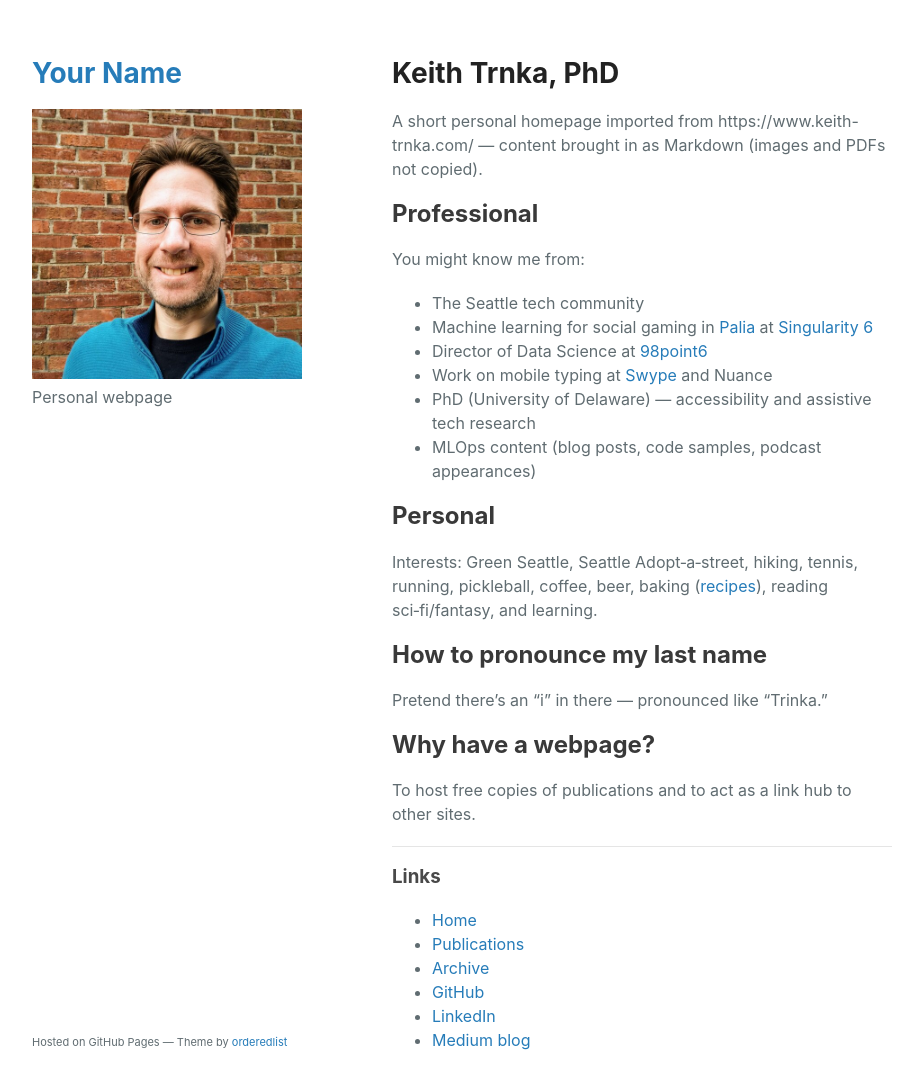
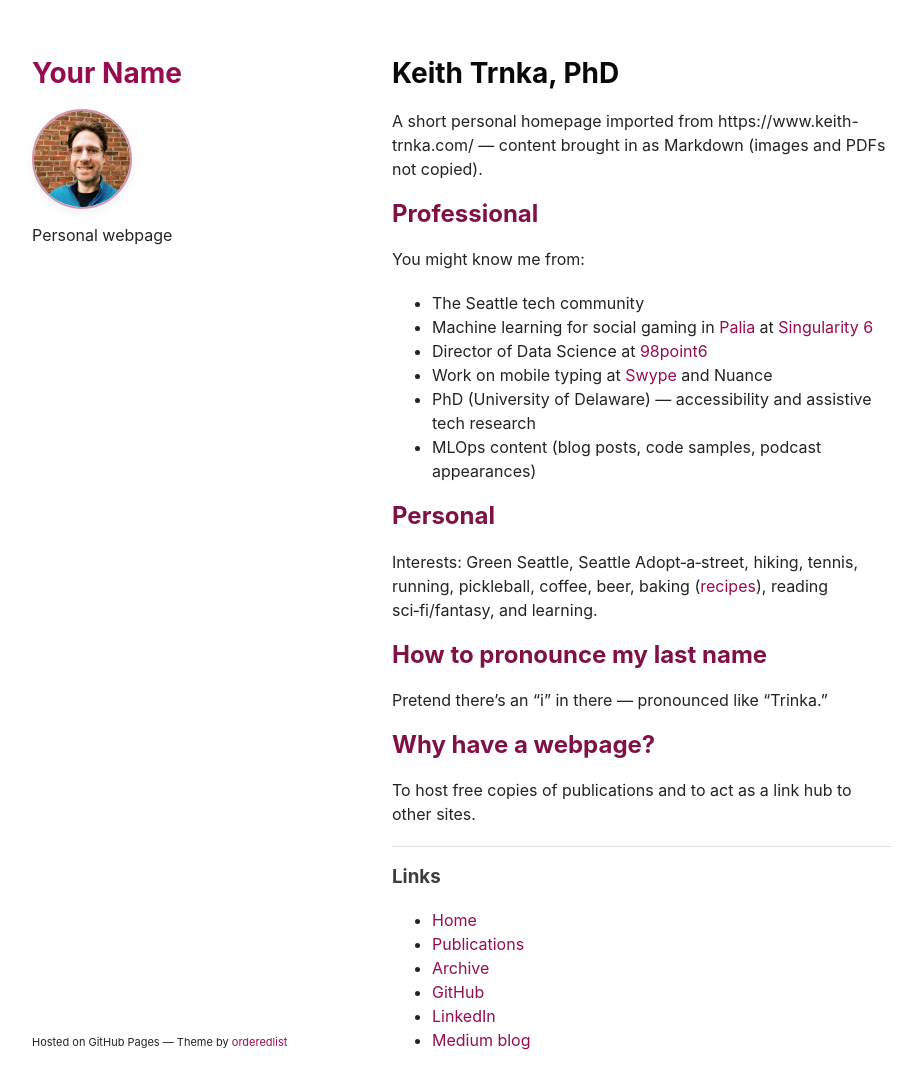
Before and after one commit to ktrnka/webpage, a Jekyll site: the page built from webpage/index.md, in a window 1280 px wide and 1122 px high. Shown: the top 1089 px of the window, without its empty margins (178-1101 px from the left). Built offline with Jekyll 4.4.1, drawn with Linux system fonts in a browser that asks for light colours.

Commit message:
style: apply site color palette + logo styling (palette from screenshot)

```diff
--- a/webpage/_sass/minimal-custom.scss
+++ b/webpage/_sass/minimal-custom.scss
@@ -1,3 +1,36 @@
+/* Color system derived from screenshot palette */
+:root {
+  --bg:            #ffffff;
+  --surface:       #f8f7f8;
+  --surface-2:     #f4eff1;
+
+  --text:          #090909;
+  --text-2:        #232323;
+  --text-3:        #3e3e3e;
+
+  --muted:         #7f7f7f;
+  --muted-2:       #8b8b8b;
+
+  --border:        #d3d3d3;
+  --border-2:      #e1e1e1;
+
+  --accent:        #7f1146;
+  --accent-2:      #892354;
+  --link:          #970c4f;
+  --link-strong:   #a30652;
+  --accent-mid:    #9d3e6c;
+
+  --accent-soft:   #d195b2;
+  --accent-soft-2: #cba9b9;
+  --accent-bg:     #ecd2de;
+
+  --photo-brick:     #604f45;
+  --photo-slate:     #61686c;
+  --photo-teal:      #4d788b;
+  --photo-teal-lite: #73a0a9;
+  --photo-skin:      #f6d3c7;
+}
+
 // Custom minimal theme without custom fonts
 
 // Use system fonts instead
@@ -5,13 +38,13 @@ body {
   font-family: -apple-system, BlinkMacSystemFont, "Segoe UI", Helvetica, Arial, sans-serif;
   font-size: 16px;
   line-height: 1.5;
-  color: #606c71;
-  background-color: #fff;
+  color: var(--text-2);
+  background-color: var(--bg);
   padding: 50px;
 }
 
 h1, h2, h3, h4, h5, h6 {
-  color: #222;
+  color: var(--accent);
   margin: 0 0 20px;
   font-weight: 700;
 }
@@ -26,35 +59,33 @@ h1, h2, h3 {
 
 h1 {
   font-size: 28px;
+  color: var(--text);
 }
 
 h2 {
-  color: #393939;
+  color: var(--accent);
 }
 
 h3, h4, h5, h6 {
-  color: #494949;
+  color: var(--text-3);
 }
 
 a {
-  color: #267CB9;
+  color: var(--link);
   text-decoration: none;
+  text-decoration-color: var(--accent-soft-2);
 }
 
 a:hover, a:focus {
-  color: #069;
-  font-weight: bold;
+  color: var(--accent-mid);
+  font-weight: 700;
 }
 
 a small {
   font-size: 11px;
-  color: #777;
+  color: var(--muted-2);
   margin-top: -0.3em;
   display: block;
-}
-
-a:hover small {
-  color: #777;
 }
 
 .wrapper {
@@ -63,22 +94,23 @@ a:hover small {
 }
 
 blockquote {
-  border-left: 1px solid #e5e5e5;
+  border-left: 4px solid var(--border-2);
   margin: 0;
   padding: 0 0 0 20px;
   font-style: italic;
+  background: transparent;
 }
 
 code, pre {
   font-family: Monaco, Bitstream Vera Sans Mono, Lucida Console, Terminal, Consolas, Liberation Mono, DejaVu Sans Mono, Courier New, monospace;
-  color: #333;
+  color: var(--text-3);
 }
 
 pre {
   padding: 8px 15px;
-  background: #f8f8f8;
+  background: var(--surface-2);
   border-radius: 5px;
-  border: 1px solid #e5e5e5;
+  border: 1px solid var(--border);
   overflow-x: auto;
 }
 
@@ -90,16 +122,16 @@ table {
 th, td {
   text-align: left;
   padding: 5px 10px;
-  border-bottom: 1px solid #e5e5e5;
+  border-bottom: 1px solid var(--border);
 }
 
 dt {
-  color: #444;
+  color: var(--text-2);
   font-weight: 700;
 }
 
 th {
-  color: #444;
+  color: var(--text-2);
 }
 
 img {
@@ -107,12 +139,12 @@ img {
 }
 
 kbd {
-  background-color: #fafbfc;
-  border: 1px solid #c6cbd1;
-  border-bottom-color: #959da5;
+  background-color: var(--surface);
+  border: 1px solid var(--border);
+  border-bottom-color: var(--border-2);
   border-radius: 3px;
-  box-shadow: inset 0 -1px 0 #959da5;
-  color: #444d56;
+  box-shadow: inset 0 -1px 0 rgba(0,0,0,0.04);
+  color: var(--text-3);
   display: inline-block;
   font-size: 11px;
   line-height: 10px;
@@ -120,6 +152,7 @@ kbd {
   vertical-align: middle;
 }
 
+/* Header / navigation */
 header {
   width: 270px;
   float: left;
@@ -127,35 +160,38 @@ header {
   -webkit-font-smoothing: subpixel-antialiased;
 }
 
+header img {
+  width: 96px;
+  height: 96px;
+  object-fit: cover;
+  border-radius: 50%;
+  display: block;
+  margin: 10px 0 14px 0;
+  border: 2px solid var(--accent-soft);
+  box-shadow: 0 4px 10px rgba(0,0,0,0.06);
+}
+
 header ul {
   list-style: none;
   height: 40px;
   padding: 0;
-  background: #f4f4f4;
+  background: var(--surface);
   border-radius: 5px;
-  border: 1px solid #e0e0e0;
+  border: 1px solid var(--border);
   width: 270px;
 }
 
 header li {
   width: 89px;
   float: left;
-  border-right: 1px solid #e0e0e0;
+  border-right: 1px solid var(--border);
   height: 40px;
-}
-
-header li:first-child a {
-  border-radius: 5px 0 0 5px;
-}
-
-header li:last-child a {
-  border-radius: 0 5px 5px 0;
 }
 
 header ul a {
   line-height: 1;
   font-size: 11px;
-  color: #676767;
+  color: var(--muted);
   display: block;
   text-align: center;
   padding-top: 6px;
@@ -163,16 +199,16 @@ header ul a {
 }
 
 header ul a:hover, header ul a:focus {
-  color: #675C5C;
-  font-weight: bold;
+  color: var(--accent);
+  font-weight: 700;
 }
 
 header ul a:active {
-  background-color: #f0f0f0;
+  background-color: var(--surface-2);
 }
 
 strong {
-  color: #222;
+  color: var(--text-2);
   font-weight: 700;
 }
 
@@ -184,7 +220,7 @@ header ul li + li + li {
 header ul a strong {
   font-size: 14px;
   display: block;
-  color: #222;
+  color: var(--text-2);
 }
 
 section {
@@ -199,7 +235,7 @@ small {
 
 hr {
   border: 0;
-  background: #e5e5e5;
+  background: var(--border-2);
   height: 1px;
   margin: 0 0 20px;
 }
@@ -229,7 +265,7 @@ footer {
   }
 
   section {
-    border: 1px solid #e5e5e5;
+    border: 1px solid var(--border);
     border-width: 1px 0;
     padding: 20px 0;
     margin: 0 0 20px;
@@ -283,6 +319,6 @@ footer {
   body {
     padding: 0.4in;
     font-size: 12pt;
-    color: #444;
+    color: var(--text-3);
   }
 }
```
